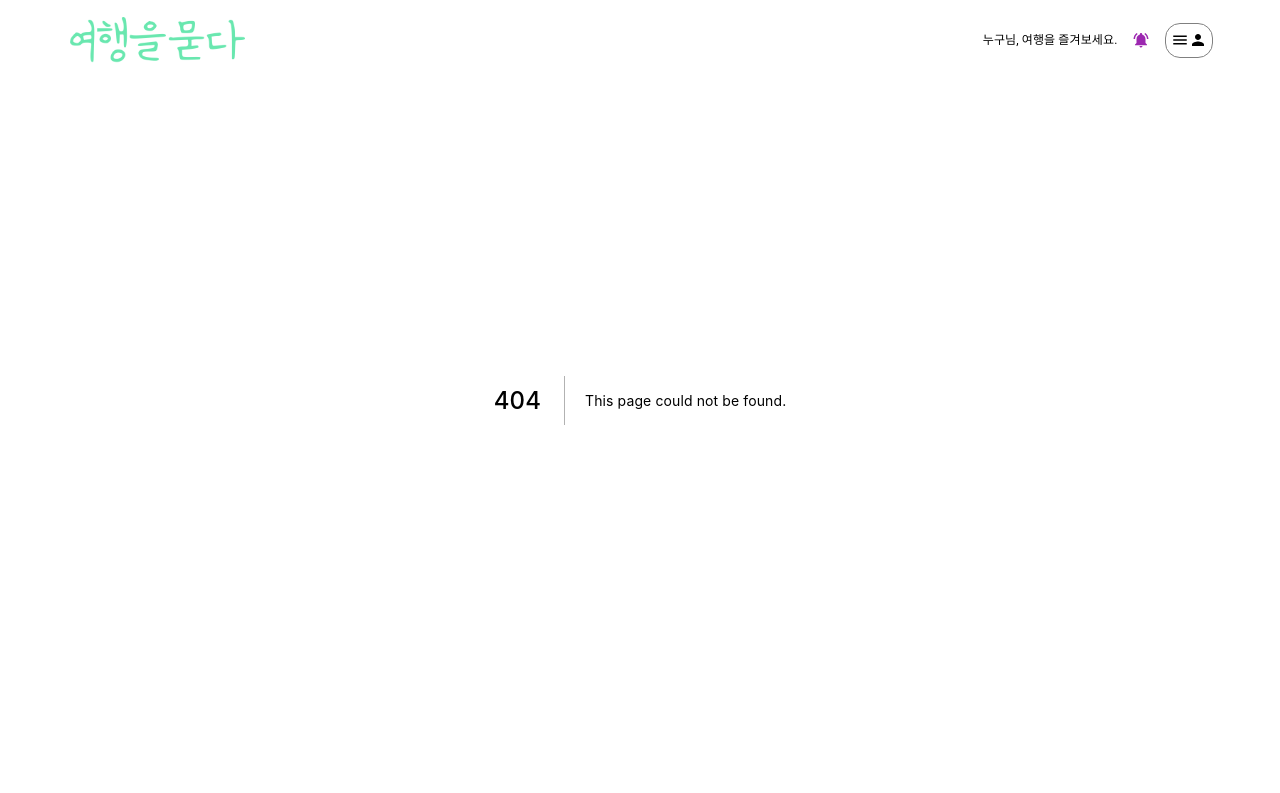
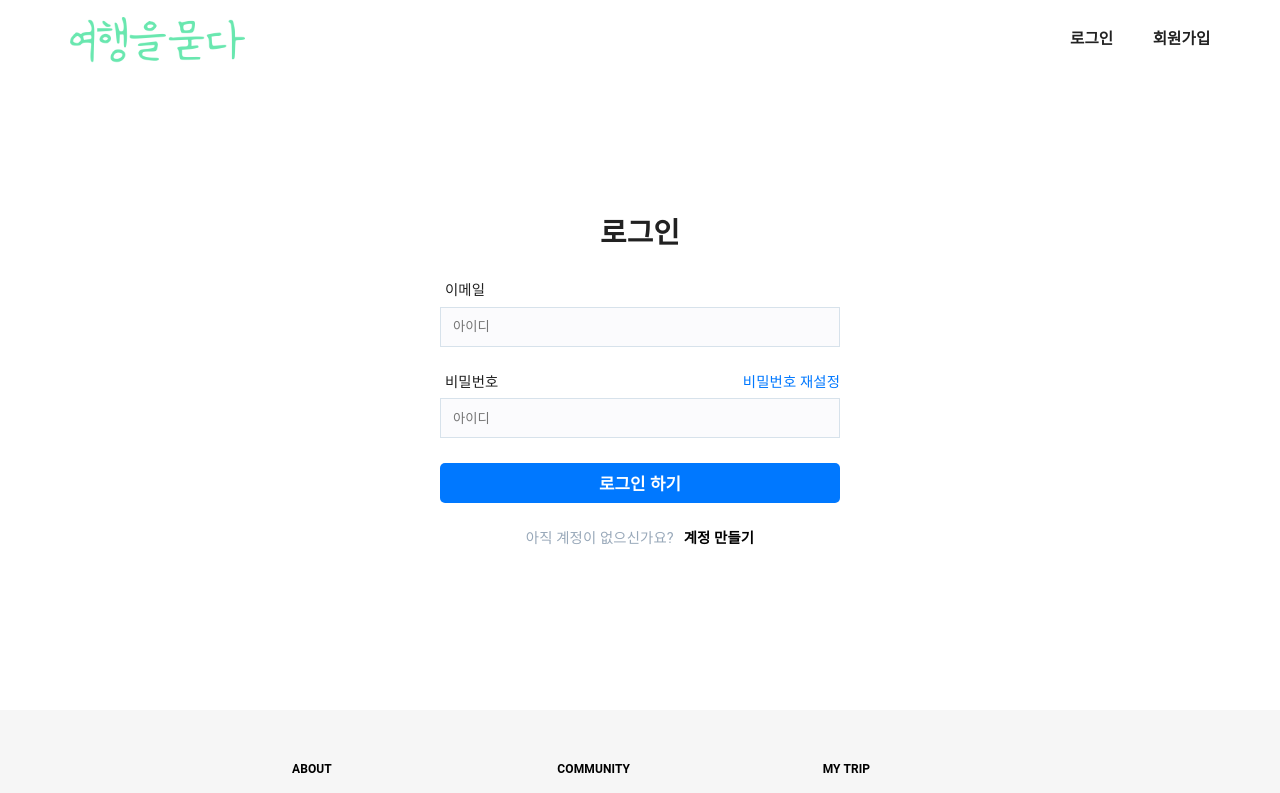
Before and after one commit to Ask-Travel/ask-travel, a Next.js app: page /login in a window 1280 px wide. Before the commit this address had no page. Shown: the top 793 px of the page. Built offline with nearby package versions, Linux system fonts and the light colour scheme.

Commit message:
LoginPage'

```diff
--- a/components/common/Header.tsx
+++ b/components/common/Header.tsx
@@ -8,8 +8,9 @@ import {
   useAnimation,
   useViewportScroll,
 } from "framer-motion";
-import { useEffect } from "react";
+import { useEffect, useState } from "react";
 import { useRouter } from "next/router";
+import Link from "next/link";
 
 const Wrapper = styled(motion.header)`
   display: flex;
@@ -28,6 +29,10 @@ const LogoImg = styled.img`
   height: 50px;
   margin-left: 3%;
   cursor: pointer;
+  @media screen and (max-width: 600px) {
+    width: 90px;
+    height: 25px;
+  }
 `;
 
 const UserInterface = styled.div`
@@ -37,6 +42,18 @@ const UserInterface = styled.div`
   justify-content: center;
   margin-right: 3%;
   gap: 15px;
+`;
+
+const NoLoginInterface = styled.div`
+  display: flex;
+  width: 12%;
+  flex-direction: row;
+  align-items: center;
+  justify-content: space-between;
+  margin-right: 3%;
+  @media screen and (max-width: 600px) {
+    width: 30%;
+  }
 `;
 
 const UserBedge = styled.span`
@@ -51,6 +68,14 @@ const UserBedge = styled.span`
   }
 `;
 
+const MemberButton = styled.span`
+  width: fit-content;
+  font-size: 1.3rem;
+  font-weight: 600;
+  margin: 0 2%;
+  cursor: pointer;
+`;
+
 const navVariants = {
   top: {
     backgroundColor: "rgba(255,255,255,0)",
@@ -63,6 +88,7 @@ const navVariants = {
 function Header() {
   const { scrollY } = useViewportScroll();
   const navAnimation = useAnimation();
+  const [isLogin, setIsLogin] = useState(false);
   const router = useRouter();
   useEffect(() => {
     scrollY.onChange(() => {
@@ -84,6 +110,7 @@ function Header() {
           alt="여행을묻다_로고"
           onClick={goHome}
         />
+        {isLogin ? (
           <UserInterface>
             <span>누구님, 여행을 즐겨보세요.</span>
             <NotificationsActiveIcon color="secondary" />
@@ -92,6 +119,14 @@ function Header() {
               <PersonIcon />
             </UserBedge>
           </UserInterface>
+        ) : (
+          <NoLoginInterface>
+            <Link href="/login">
+              <MemberButton>로그인</MemberButton>
+            </Link>
+            <MemberButton>회원가입</MemberButton>
+          </NoLoginInterface>
+        )}
       </Wrapper>
     </AnimatePresence>
   );
--- a/package.json
+++ b/package.json
@@ -19,6 +19,7 @@
     "next": "12.1.0",
     "react": "17.0.2",
     "react-dom": "17.0.2",
+    "react-hook-form": "^7.27.1",
     "recoil": "^0.6.1",
     "styled-components": "^5.3.3"
   },
--- /dev/null
+++ b/pages/login/index.tsx
@@ -0,0 +1,113 @@
+import { NextPage } from "next";
+import { useForm } from "react-hook-form";
+import styled from "styled-components";
+
+const Wrapper = styled.div`
+  margin-top: 70px;
+  width: 100vw;
+  height: 80vh;
+  display: flex;
+  justify-content: center;
+  align-items: center;
+`;
+
+const LoginForm = styled.form`
+  display: flex;
+  flex-direction: column;
+  gap: 5%;
+  align-items: center;
+  justify-content: center;
+  width: 500px;
+  height: 500px;
+  background-color: white;
+`;
+
+const Title = styled.h1`
+  font-size: 2.4rem;
+  font-weight: 800;
+`;
+
+const InputDiv = styled.div`
+  width: 80%;
+  display: flex;
+  flex-direction: column;
+  gap: 5px;
+  div {
+    margin-left: 5px;
+    font-size: 1.2rem;
+    font-weight: 500;
+    display: flex;
+    justify-content: space-between;
+    span {
+      color: #0078ff;
+    }
+  }
+`;
+
+const Input = styled.input`
+  width: 100%;
+  height: 40px;
+  padding: 8px 12px;
+  background-color: #fbfbfd;
+  border: 1px solid #d7e2eb;
+`;
+
+const LoginButton = styled.button`
+  display: block;
+  height: 40px;
+  font-size: 1.4rem;
+  font-weight: 600;
+  background-color: #0078ff;
+  color: white;
+  border: 1px solid transparent;
+  border-radius: 5px;
+  &:hover {
+    background-color: blue;
+  }
+`;
+
+const JoinDiv = styled.div`
+  text-align: center;
+  height: 40px;
+  font-size: 1.2rem;
+  color: #98a8b9;
+  span {
+    margin-left: 10px;
+    color: black;
+    font-weight: 600;
+    &:hover {
+      color: #0078ff;
+    }
+  }
+`;
+
+const LoginPage: NextPage = () => {
+  const { register, handleSubmit } = useForm();
+  return (
+    <Wrapper>
+      <LoginForm>
+        <Title>로그인</Title>
+        <InputDiv>
+          <div>이메일</div>
+          <Input type="text" placeholder="아이디" />
+        </InputDiv>
+        <InputDiv>
+          <div>
+            비밀번호
+            <span>비밀번호 재설정</span>
+          </div>
+          <Input type="text" placeholder="아이디" />
+        </InputDiv>
+        <InputDiv>
+          <LoginButton>로그인 하기</LoginButton>
+        </InputDiv>
+        <JoinDiv>
+          아직 계정이 없으신가요?
+          <span>계정 만들기</span>
+        </JoinDiv>
+      </LoginForm>
+    </Wrapper>
+  );
+};
+
+export default LoginPage;
--- a/pages/search/index.tsx
+++ b/pages/search/index.tsx
@@ -1,8 +1,4 @@
-import {
-  GetServerSideProps,
-  InferGetServerSidePropsType,
-  NextPage,
-} from "next";
+import { GetServerSideProps } from "next";
 import styled from "styled-components";
 import SearchIcon from "@mui/icons-material/Search";
 import { useState } from "react";
```
Also changed, not shown: pages/search/[...params].tsx (added, +15 -0 lines), utils/login.ts (added, +8 -0 lines), 2 other files (tests, documents, lock files or other folders). Lines whose indentation alone changed are shown as unchanged.
